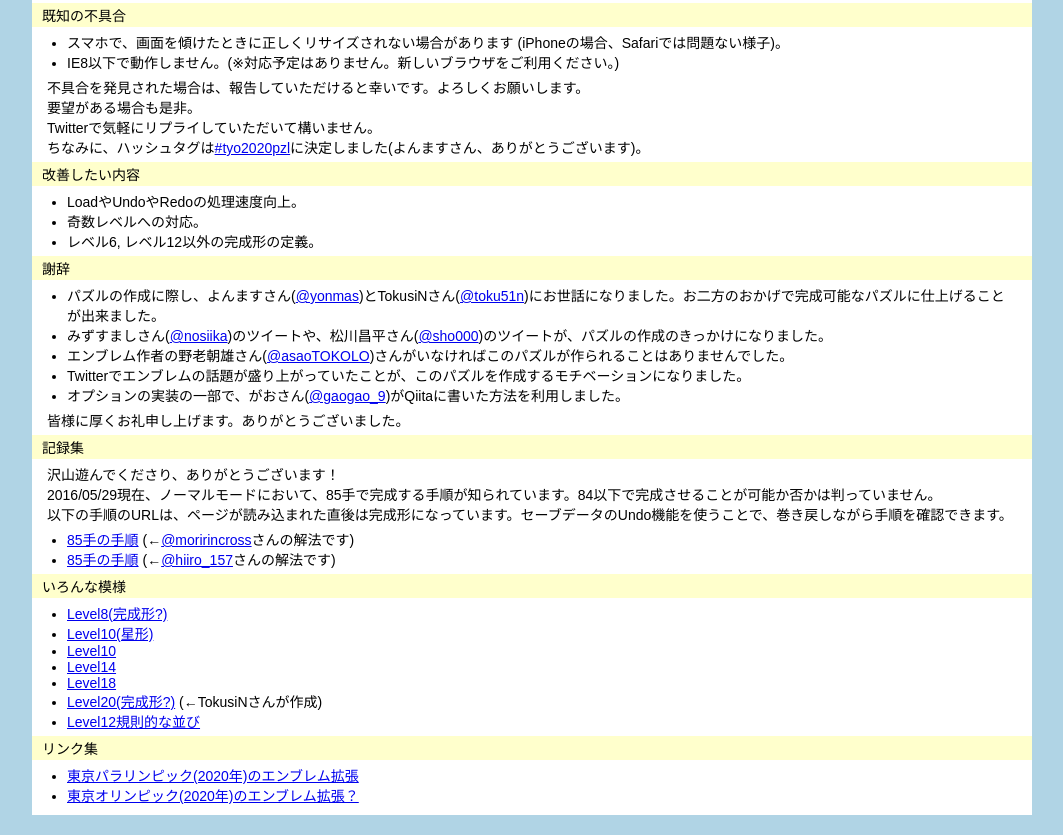
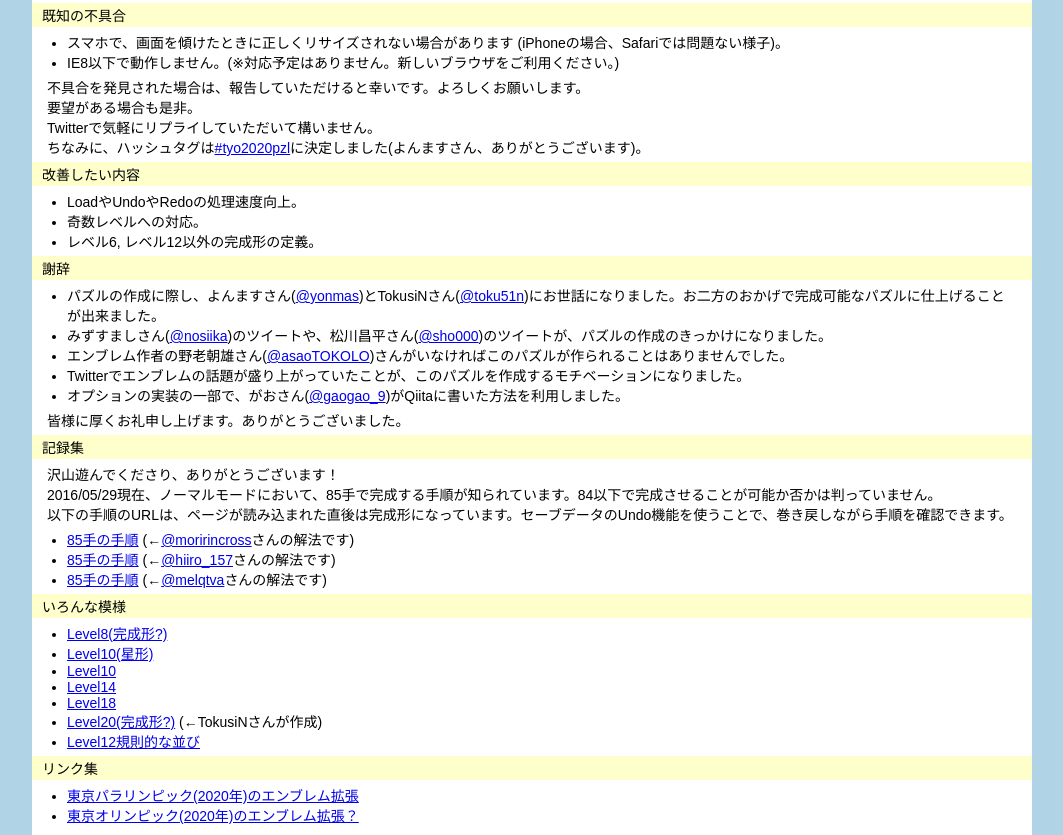
Before and after one commit to tatt61880/tyo2020pzl, a plain HTML site: page index.html in a window 1280 px wide. Shown: the part 1581-2416 px from the top of the page, without its empty margins (108-1171 px from the left). Drawn offline with Linux system fonts and the light colour scheme.

Commit message:
Update index.html

```diff
--- a/index.html
+++ b/index.html
@@ -6,6 +6,7 @@
 <title>#tyo2020pzl</title>
 <link rel="shortcut icon" href="./images/t.gif" />
 <link rel="stylesheet" href="./style.css">
+<link rel="apple-touch-icon" sizes="100x100" href="./images/apple-touch-icon.png">
 <style>
 	span.nowrap{white-space:nowrap; margin:0px 0px 0px 0px;}
 	input[type="radio"]{margin:3px 7px 7px 12px;}
@@ -350,6 +351,7 @@ function onClickOpenClose(clickId, str){
 	<ul>
 		<li> <a target="_blank" href="./index.html?level=12&amp;s=45312EHJF8KHJF8766666110111C9EED88HECK072B8FEJHLKA77AHEHE9JI8DCIFH1HF8798C0FD90A7GGDC">85手の手順</a> (←<a target="_blank" href="https://twitter.com/moririncross/status/736372984089182208">@moririncross</a>さんの解法です) </li>
 		<li> <a target="_blank" href="./index.html?level=12&amp;s=15275HJF8KHJFD822650111155555ADD6DBFG8F7I8GFI0KLLAB77EFEEJJ8D9IDA8E9HEAIC9111D8ED7GDC">85手の手順</a> (←<a target="_blank" href="https://twitter.com/hiiro_157/status/736351646997827584">@hiiro_157</a>さんの解法です) </li>
+		<li> <a target="_blank" href="./index.html?level=12&amp;s=4164270KHJF8EIGD56666611111117ADFI01911G8IBF9FEHGC6DB666CL9CJ8D7FIFFAJKD9HD8DAFDBGGDC">85手の手順</a> (←<a target="_blank" href="https://twitter.com/melqtva/status/737091682437472256">@melqtva</a>さんの解法です) </li>
 	</ul>
 
 	<h3>いろんな模様</h3>
```
